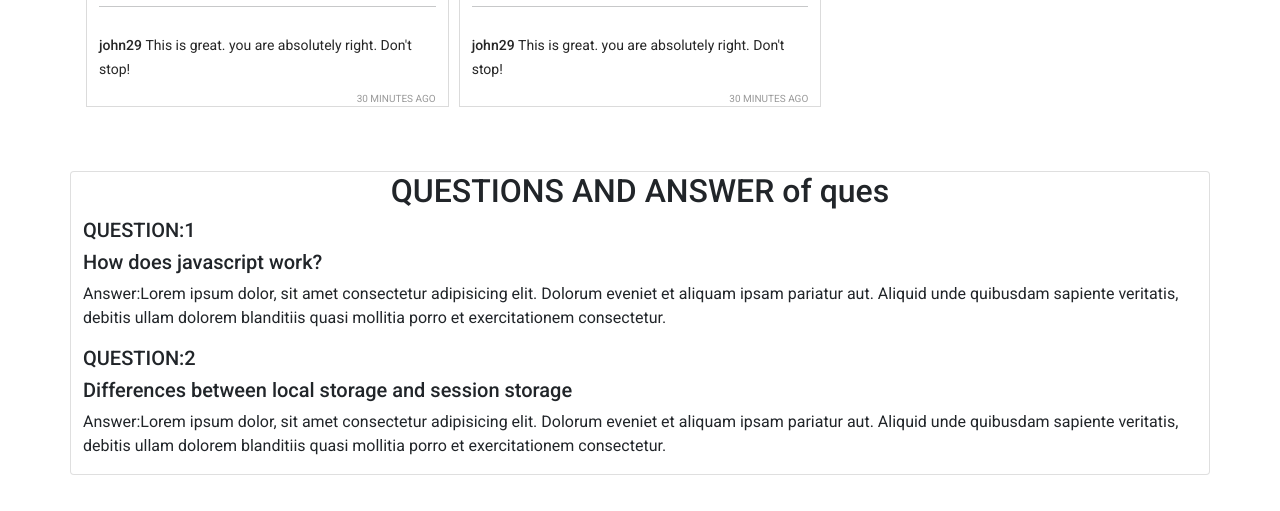
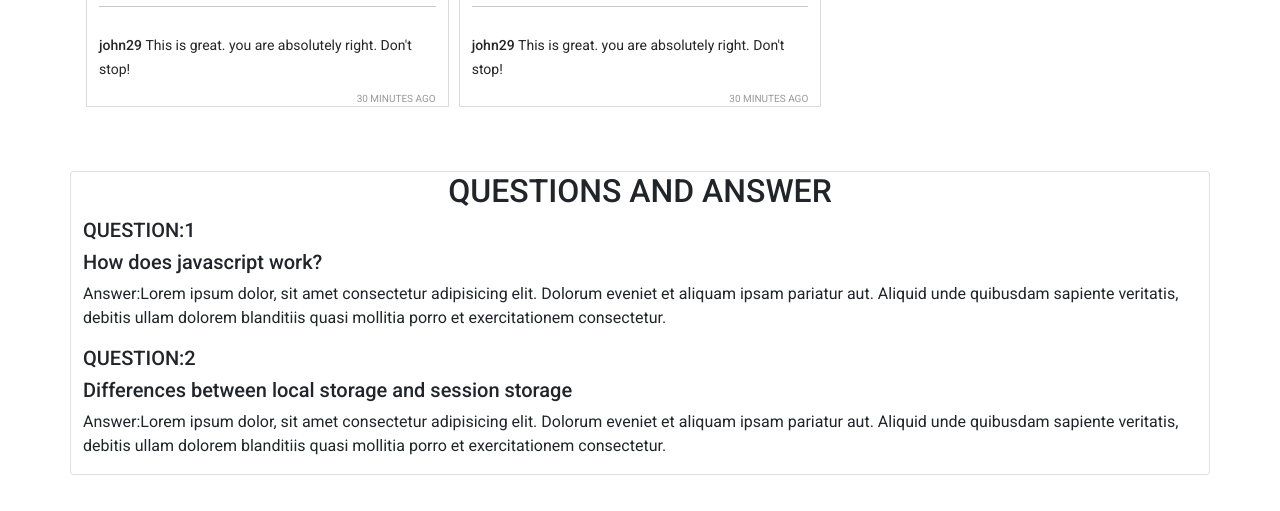
Before and after one commit to MD-ARIF-UDDIN/insta-shohor, a plain HTML site: page index.html in a window 1280 px wide. Shown: the part 1425-1936 px from the top of the page. Drawn offline with nearby package versions, Linux system fonts and the light colour scheme.

Commit message:
done ques part

```diff
--- a/index.html
+++ b/index.html
@@ -89,7 +89,7 @@
       </div>
     </main>
     <section class="container mt-5 mb-5 card">
-      <h2 class="text-center">QUESTIONS AND ANSWER of ques</h2>
+      <h2 class="text-center">QUESTIONS AND ANSWER</h2>
       <h5>QUESTION:1</h5>
       <h5>How does javascript work?</h5>
       <p>
```
